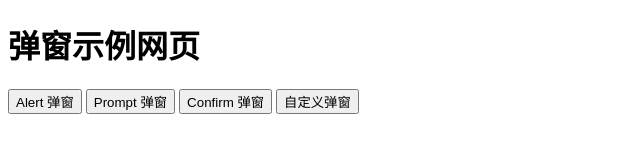
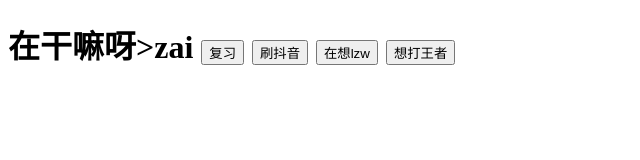
Before and after one commit to L-liang-pece/web, a plain HTML site: page index.html in a window 1280 px wide. Shown: the whole page, without its empty margins (0-640 px from the left). Drawn offline with Linux system fonts and the light colour scheme.

Commit message:
Update index.html

```diff
--- a/index.html
+++ b/index.html
@@ -28,15 +28,15 @@
     </style>
 </head>
 <body>
-    <h1>弹窗示例网页</h1>
+    <h1>在干嘛呀>zai
 
     <!-- 浏览器自带弹窗 -->
-    <button onclick="showAlert()">Alert 弹窗</button>
-    <button onclick="askName()">Prompt 弹窗</button>
-    <button onclick="confirmAction()">Confirm 弹窗</button>
+    <button onclick="showAlert()">复习 </button>
+    <button onclick="askName()">刷抖音 </button>
+    <button onclick="confirmAction()">在想lzw </button>
 
     <!-- 自定义弹窗 -->
-    <button onclick="openModal()">自定义弹窗</button>
+    <button onclick="openModal()">想打王者</button>
 
     <div id="overlay"></div>
     <div id="myModal">
```
